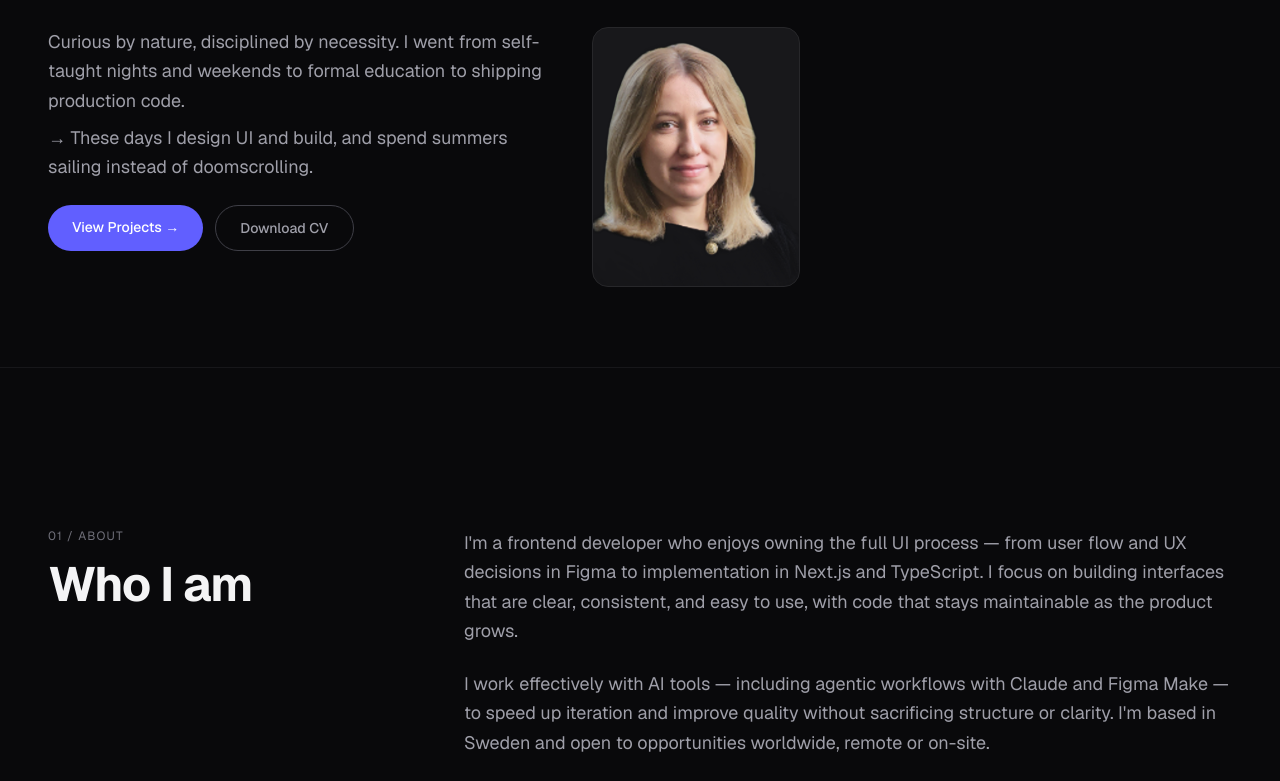
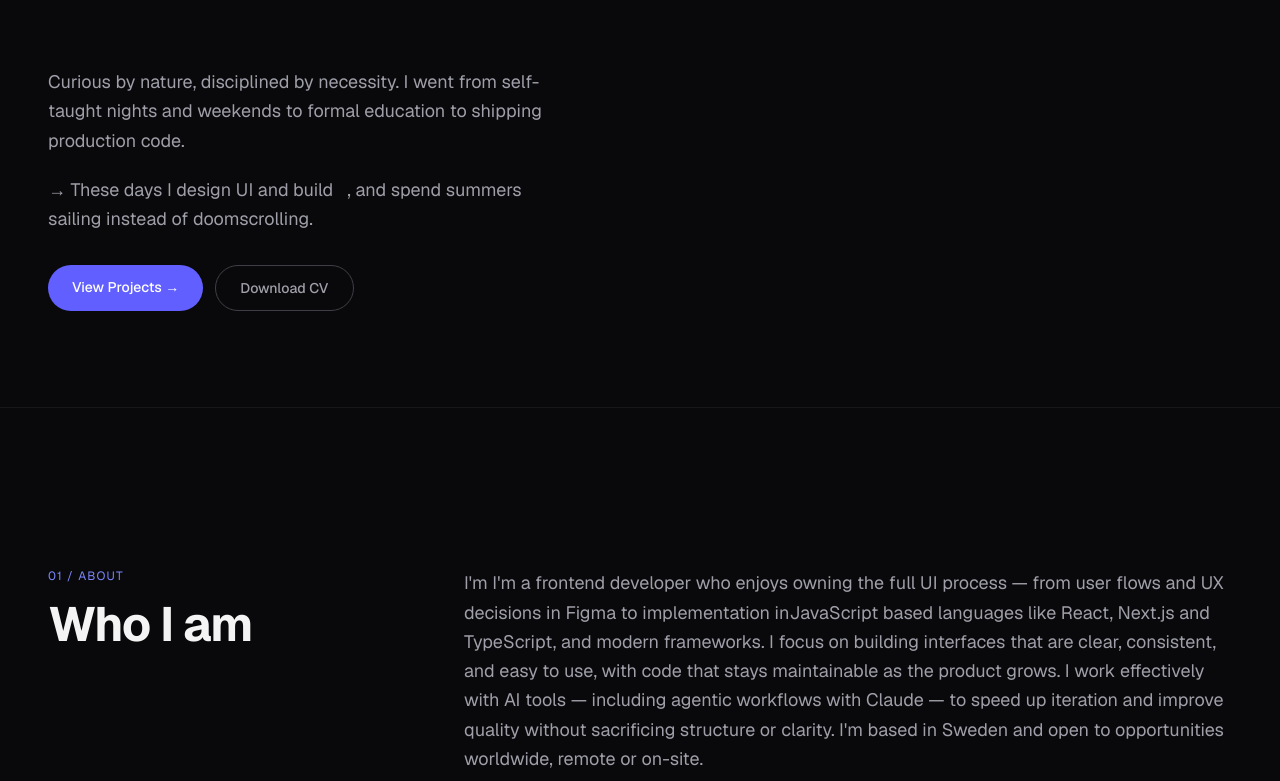
Before and after one commit to FBetulDemir/betul-portfolio-v2, a Next.js app: page / in a window 1280 px wide. Shown: the part 560-1341 px from the top of the page. Built offline with nearby package versions, Linux system fonts and the light colour scheme.

Commit message:
Update text colors in About, Contact, Projects, and Skills components; enhance Hero component layout and content

```diff
--- a/app/components/About.tsx
+++ b/app/components/About.tsx
@@ -4,7 +4,7 @@ export function About() {
       <div className="max-w-7xl mx-auto px-6 md:px-12">
         <div className="grid grid-cols-1 md:grid-cols-12 gap-16 items-start">
           <div className="md:col-span-4">
-            <p className="text-xs uppercase tracking-widest text-zinc-500 mb-4">
+            <p className="text-xs uppercase tracking-widest text-indigo-400 mb-4">
               01 / About
             </p>
             <h2 className="text-4xl md:text-5xl font-bold tracking-tight">
@@ -14,28 +14,27 @@ export function About() {
 
           <div className="md:col-span-8 space-y-6">
             <p className="text-lg text-zinc-400 leading-relaxed">
-              I&apos;m a frontend developer who enjoys owning the full UI process —
-              from user flow and UX decisions in Figma to implementation in
-              Next.js and TypeScript. I focus on building interfaces that are
-              clear, consistent, and easy to use, with code that stays
-              maintainable as the product grows.
-            </p>
-            <p className="text-lg text-zinc-400 leading-relaxed">
-              I work effectively with AI tools — including agentic workflows
-              with Claude and Figma Make — to speed up iteration and improve
-              quality without sacrificing structure or clarity. I&apos;m based in
-              Sweden and open to opportunities worldwide, remote or on-site.
+              I&apos;m I'm a frontend developer who enjoys owning the full UI
+              process — from user flows and UX decisions in Figma to
+              implementation inJavaScript based languages like React, Next.js
+              and TypeScript, and modern frameworks. I focus on building
+              interfaces that are clear, consistent, and easy to use, with code
+              that stays maintainable as the product grows. I work effectively
+              with AI tools — including agentic workflows with Claude — to speed
+              up iteration and improve quality without sacrificing structure or
+              clarity. I'm based in Sweden and open to opportunities worldwide,
+              remote or on-site.
             </p>
 
             <div className="border border-zinc-800 bg-zinc-900 rounded-xl px-5 py-4">
               <p className="text-sm text-zinc-500">
-                Frontend Developer (FED24) · NBI-Handelsakademin · Passed with Distinction ·{" "}
+                Frontend Developer (FED24) · NBI-Handelsakademin · Passed with
+                Distinction ·{" "}
                 <a
                   href="https://verify.trueoriginal.com/11D6E742-E508-E7A1-B536-E4FA8B7A7D6F/?ref=direct-copy"
                   target="_blank"
                   rel="noreferrer"
-                  className="text-indigo-400 hover:text-indigo-300 transition-colors underline underline-offset-4"
-                >
+                  className="text-indigo-400 hover:text-indigo-300 transition-colors underline underline-offset-4">
                   Verify credential →
                 </a>
               </p>
@@ -44,24 +43,21 @@ export function About() {
             <div className="flex flex-wrap gap-4 pt-4">
               <a
                 href="mailto:fatmabetuld@gmail.com"
-                className="text-sm font-medium text-indigo-400 hover:text-indigo-300 transition-colors"
-              >
+                className="text-sm font-medium text-indigo-400 hover:text-indigo-300 transition-colors">
                 fatmabetuld@gmail.com
               </a>
               <a
                 href="https://github.com/FBetulDemir"
                 target="_blank"
                 rel="noreferrer"
-                className="text-sm font-medium text-zinc-500 hover:text-zinc-300 transition-colors"
-              >
+                className="text-sm font-medium text-zinc-500 hover:text-zinc-300 transition-colors">
                 GitHub
               </a>
               <a
                 href="https://www.linkedin.com/in/betuldemir"
                 target="_blank"
                 rel="noreferrer"
-                className="text-sm font-medium text-zinc-500 hover:text-zinc-300 transition-colors"
-              >
+                className="text-sm font-medium text-zinc-500 hover:text-zinc-300 transition-colors">
                 LinkedIn
               </a>
             </div>
--- a/app/components/Contact.tsx
+++ b/app/components/Contact.tsx
@@ -2,7 +2,7 @@ export function Contact() {
   return (
     <section id="contact" className="py-28 md:py-40 border-t border-zinc-800/50">
       <div className="max-w-7xl mx-auto px-6 md:px-12">
-        <p className="text-xs uppercase tracking-widest text-zinc-500 mb-8">
+        <p className="text-xs uppercase tracking-widest text-indigo-400 mb-8">
           04 / Contact
         </p>
 
--- a/app/components/Hero.tsx
+++ b/app/components/Hero.tsx
@@ -1,5 +1,3 @@
-import Image from "next/image";
-
 export function Hero() {
   return (
     <section className="relative min-h-screen flex flex-col justify-center overflow-hidden">
@@ -19,29 +17,38 @@ export function Hero() {
         </div>
 
         {/* Greeting */}
+
         <p className="text-lg md:text-xl text-zinc-400 mb-4">Hey, I&apos;m</p>
 
         {/* Name */}
         <h1 className="text-7xl md:text-9xl font-bold tracking-tighter leading-none mb-2">
           Betül
         </h1>
-        <h1 className="text-7xl md:text-9xl font-bold tracking-tighter leading-none text-zinc-600 mb-16">
+        <h1 className="text-7xl md:text-9xl font-bold tracking-tighter leading-none text-zinc-600 mb-16 border-b border-zinc-800 pb-6">
           Demir Korkmaz
         </h1>
 
         {/* Bottom row */}
-        <div className="flex flex-col md:flex-row items-stretch gap-8 mt-8 border-t border-zinc-800 pt-10">
-          {/* Text column */}
-          <div className="max-w-lg flex flex-col gap-6">
+        <div className="max-w-lg flex flex-col gap-8 mt-8  pt-14 pb-4">
           <div>
             <p className="text-base md:text-lg text-zinc-400 leading-relaxed">
               Curious by nature, disciplined by necessity. I went from
               self-taught nights and weekends to formal education to shipping
               production code.{" "}
             </p>
-              <p className="text-base md:text-lg text-zinc-400 leading-relaxed mt-2">
-                → These days I design UI and build, and spend summers sailing
-                instead of doomscrolling.
+            <p className="text-base md:text-lg text-zinc-400 leading-relaxed mt-5">
+              → These days I design UI and{" "}
+              <span className="group relative inline-grid align-baseline">
+                <span className="col-start-1 row-start-1 transition-opacity duration-700 ease-in-out group-hover:opacity-0">
+                  build
+                </span>
+                <span
+                  className="col-start-1 row-start-1 font-mono text-indigo-400 opacity-0 transition-opacity duration-700 ease-in-out group-hover:opacity-100"
+                  aria-hidden="true">
+                  build
+                </span>
+              </span>
+              , and spend summers sailing instead of doomscrolling.
             </p>
           </div>
 
@@ -59,21 +66,6 @@ export function Hero() {
             </a>
           </div>
         </div>
-
-          {/* Photo column — image stays centered within this column regardless of text height */}
-          <div className="flex items-center justify-center shrink-0">
-            <div className="relative aspect-4/5 w-40 md:w-52 rounded-2xl overflow-hidden bg-zinc-900 border border-zinc-800">
-              <Image
-                src="/profile/profile-pic.png"
-                alt="Betül Demir Korkmaz"
-                fill
-                priority
-                className="object-cover"
-                sizes="208px"
-              />
-            </div>
-          </div>
-        </div>
       </div>
     </section>
   );
--- a/app/components/Projects.tsx
+++ b/app/components/Projects.tsx
@@ -16,7 +16,7 @@ export function Projects() {
       <div className="max-w-7xl mx-auto px-6 md:px-12">
         {/* Section header */}
         <div className="mb-20">
-          <p className="text-xs uppercase tracking-widest text-zinc-500 mb-4">
+          <p className="text-xs uppercase tracking-widest text-indigo-400 mb-4">
             02 / Selected Work
           </p>
           <h2 className="text-4xl md:text-6xl font-bold tracking-tight">
--- a/app/components/Skills.tsx
+++ b/app/components/Skills.tsx
@@ -82,7 +82,7 @@ export function Skills() {
       <div className="max-w-7xl mx-auto px-6 md:px-12">
         {/* Section header */}
         <div className="mb-20">
-          <p className="text-xs uppercase tracking-widest text-zinc-500 mb-4">
+          <p className="text-xs uppercase tracking-widest text-indigo-400 mb-4">
             03 / Capabilities
           </p>
           <h2 className="text-4xl md:text-6xl font-bold tracking-tight">
```
Lines whose indentation alone changed are shown as unchanged.
